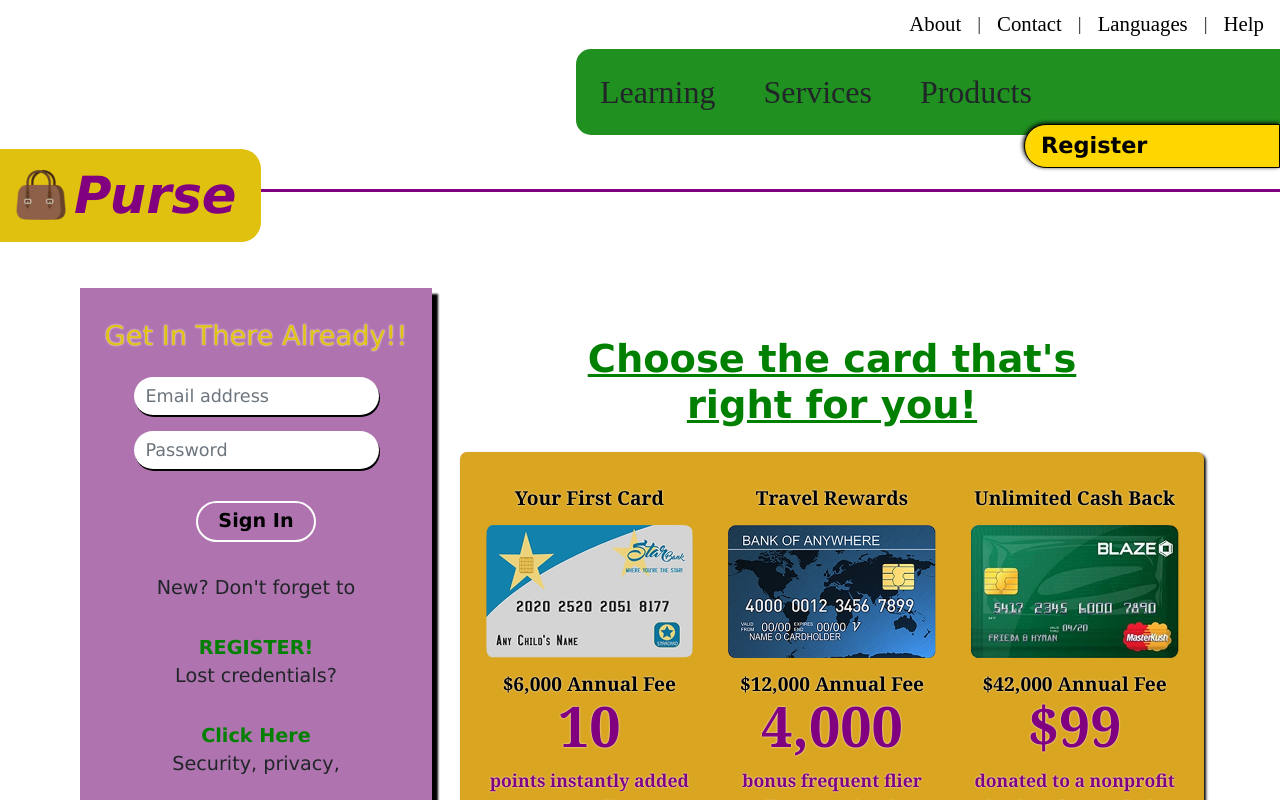
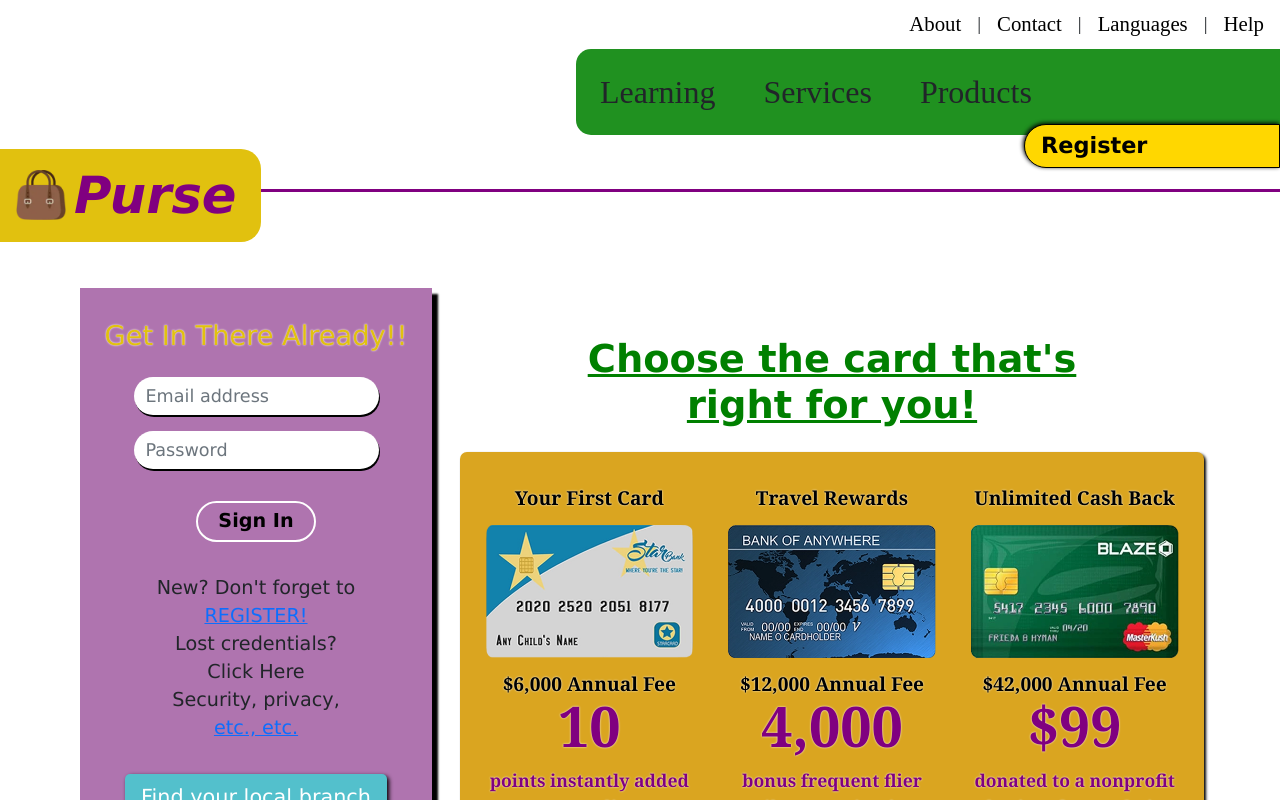
Before and after one commit to marksatin1/Purse-Banking, a React (Create React App) app: page / in a window 1280 px wide. Shown: the top 800 px of the page. Built offline with nearby package versions, Linux system fonts and the light colour scheme.

Commit message:
changed Nav.Link to anchor tags

```diff
--- a/src/components/UI/LandingPage/SignIn.js
+++ b/src/components/UI/LandingPage/SignIn.js
@@ -1,5 +1,4 @@
 import { useState, useRef, useContext, useEffect } from 'react';
-import { Link } from 'react-router-dom';
 import { Form, Nav } from 'react-bootstrap';
 import AuthContext from '../../../context/auth-context';
 
@@ -129,26 +128,29 @@
           <Nav className='d-flex flex-column sign-in--nav'>
             <Nav.Item>
               <p>New? Don't forget to </p>
-              <Nav.Link className='link' href='/register'>
+              <a href='/register' className='sign-in--nav-link'>
                 <p>REGISTER!</p>
-              </Nav.Link>
+              </a>
             </Nav.Item>
             <Nav.Item>
               <p>Lost credentials? </p>
-              <p className='link' onClick={() => setShowReset(true)}>
+              <p
+                className='sign-in--nav-link'
+                onClick={() => setShowReset(true)}
+              >
                 Click Here
               </p>
             </Nav.Item>
             <Nav.Item>
               <p>Security, privacy, </p>
-              <Nav.Link className='link' href='/privacy'>
+              <a href='/privacy' className='sign-in--nav-link'>
                 <p>etc., etc.</p>
-              </Nav.Link>
+              </a>
             </Nav.Item>
           </Nav>
-          <Link to='/find-branch'>
+          <a href='/find-branch'>
             <button className='branch-btn'>Find your local branch</button>
-          </Link>
+          </a>
         </>
       )}
       {showReset && <PasswordReset setShowReset={setShowReset} />}
```
